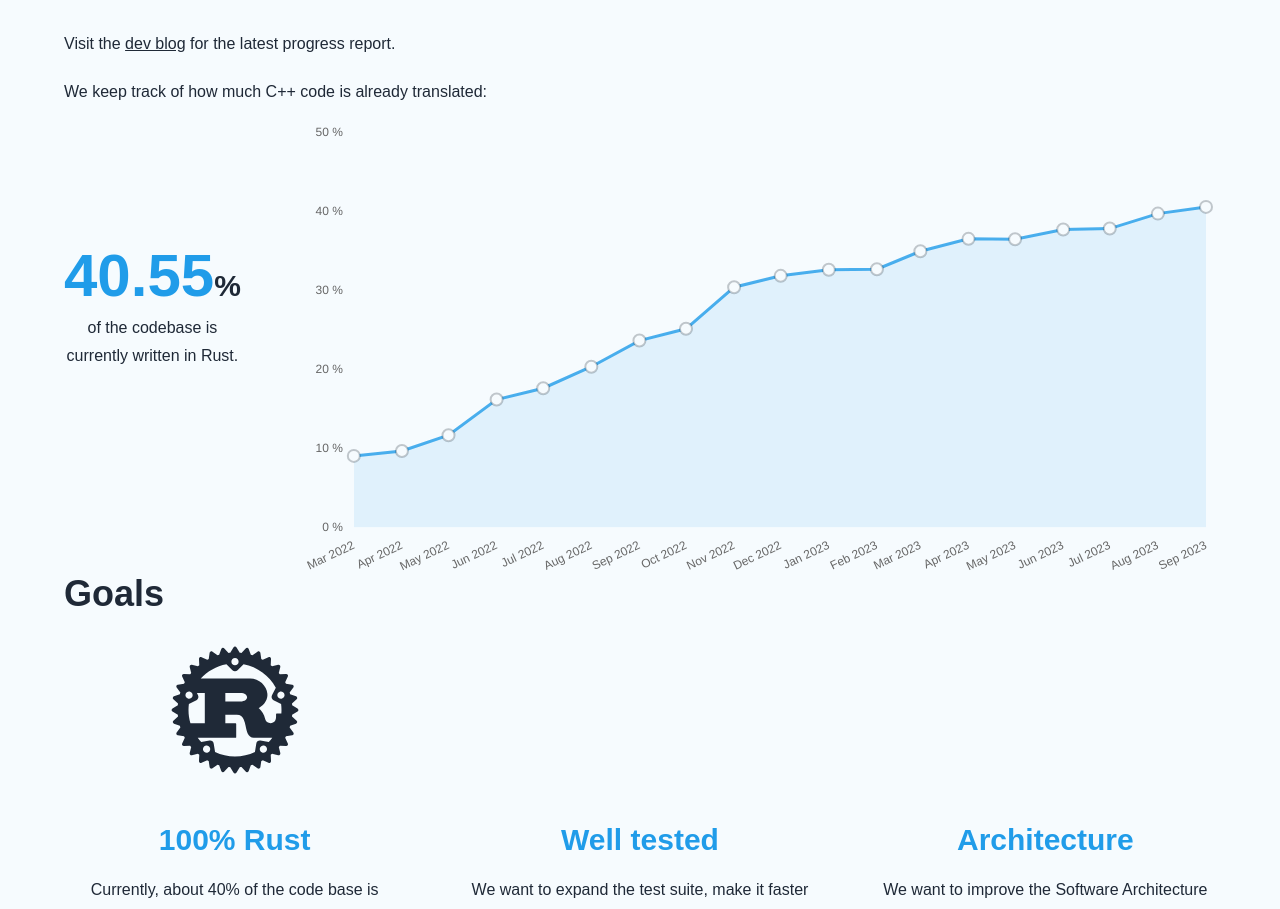
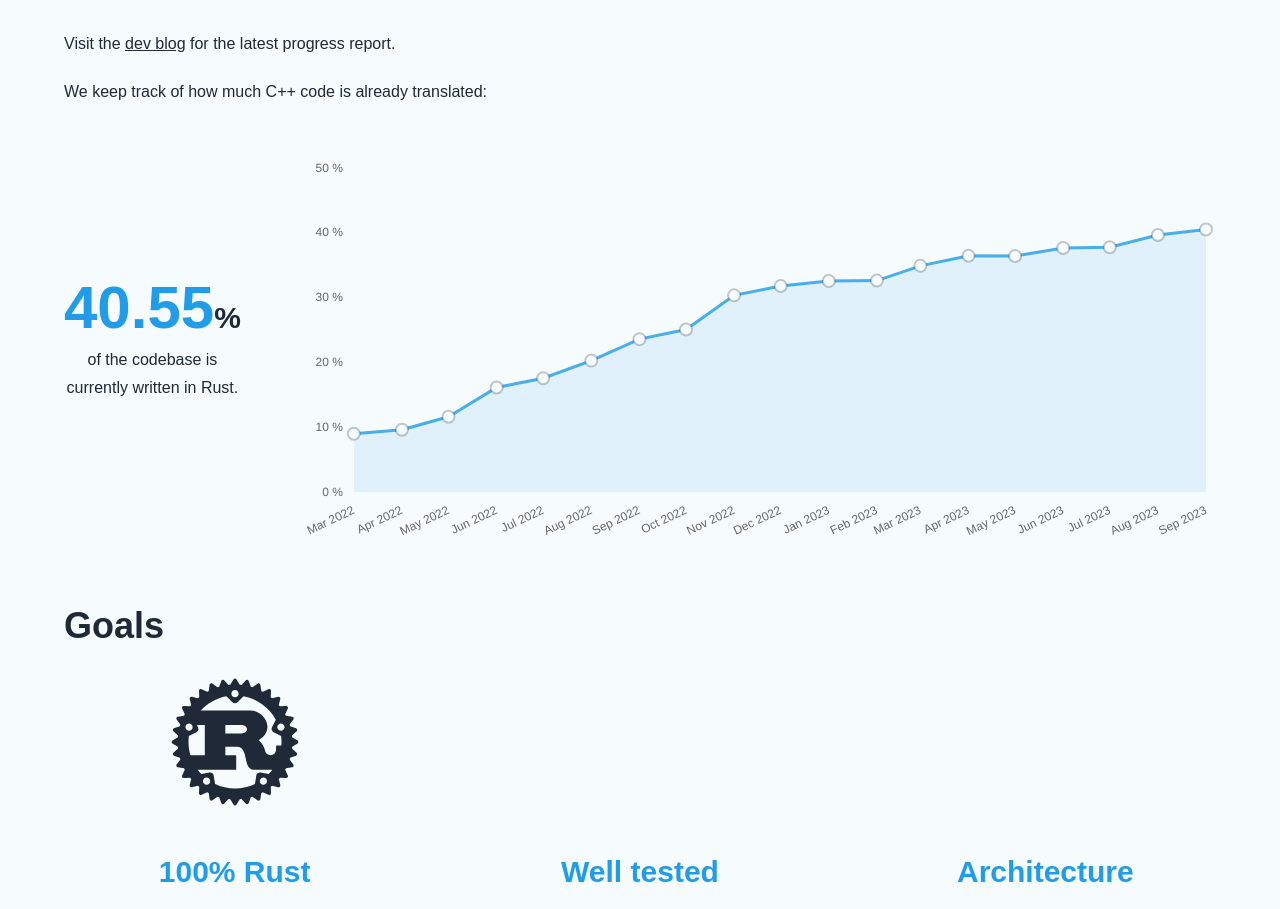
Before and after one commit to rsnano-node/rsnano.com, a SvelteKit app: page / in a window 1280 px wide. Shown: the part 1780-2689 px from the top of the page. Built offline with nearby package versions, Linux system fonts and the light colour scheme; some icons are missing; a web font is replaced by a local one.

Commit message:
style: fix status graph styling

```diff
--- a/src/routes/Status.svelte
+++ b/src/routes/Status.svelte
@@ -8,7 +8,7 @@
 <Section id="status" title="Current Status">
 	<p>Visit the <a href="/blog">dev blog</a> for the latest progress report.</p>
 	<p>We keep track of how much C++ code is already translated:</p>
-	<div class="w-full max-h-96 flex gap-16 items-center">
+	<div class="w-full flex gap-16 items-center pt-8">
 		<div class="basis-0 relative text-center shrink">
 			<h1 class="my-0 whitespace-nowrap">
 				<span class="text-6xl text-primary">{currentProgress[1]}</span><span class="text-3xl"
@@ -17,7 +17,7 @@
 			</h1>
 			<p class="w-full mt-2">of the codebase is currently written in Rust.</p>
 		</div>
-		<div class="grow mt-16">
+		<div class="max-h-96 grow">
 			<StatusGraph />
 		</div>
 	</div>
```
